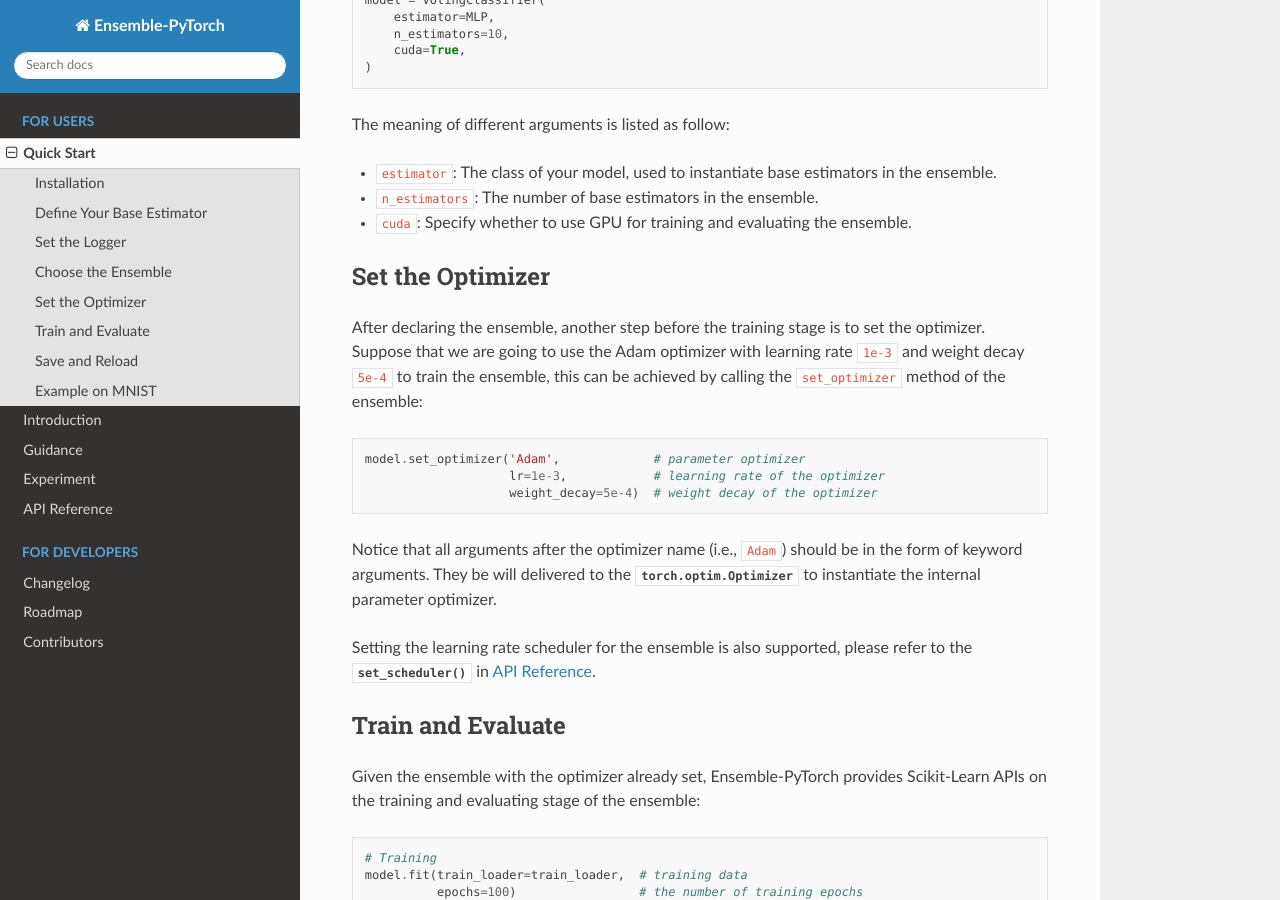
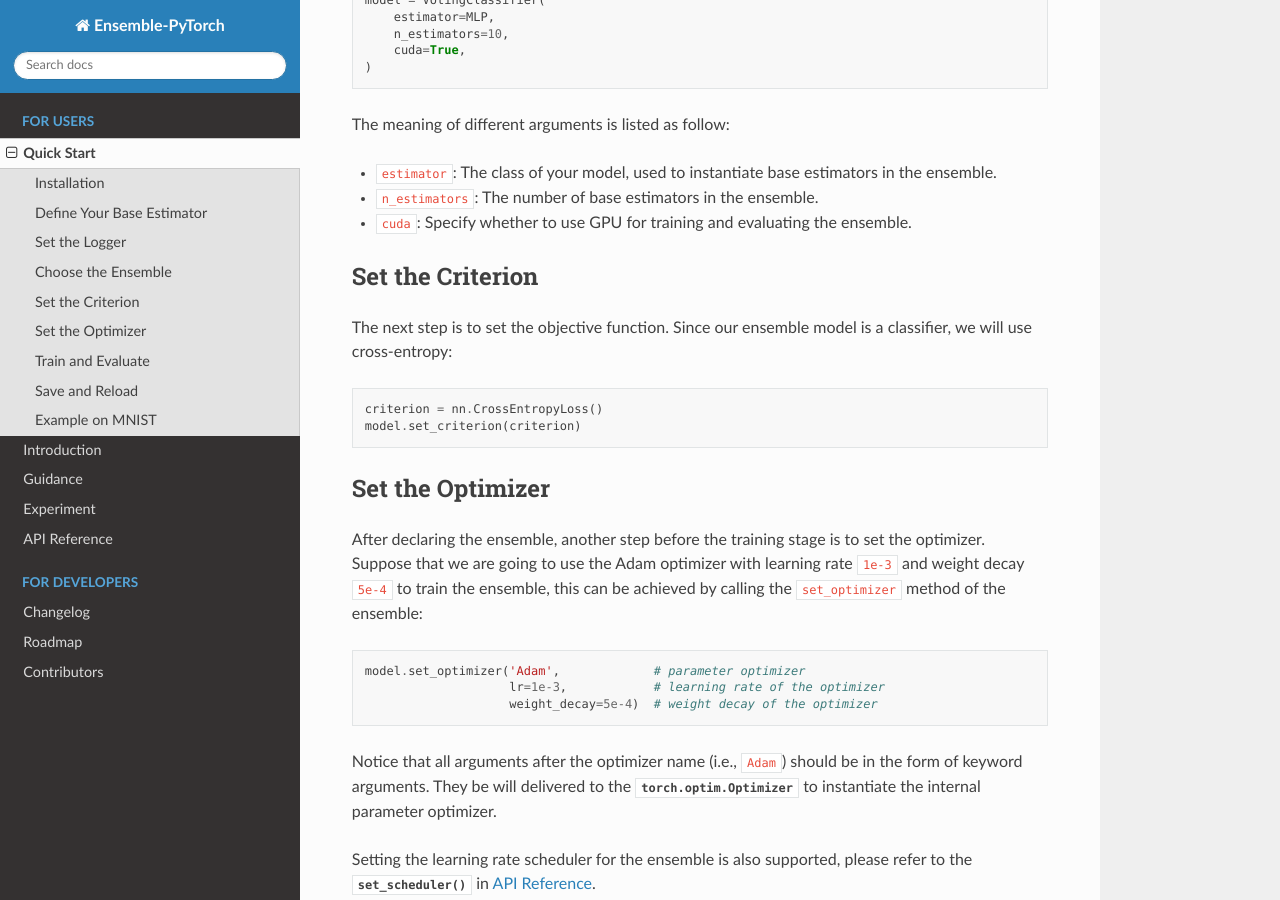
Before and after one commit to TorchEnsemble-Community/Ensemble-Pytorch, a Sphinx documentation site: the page built from docs/quick_start.rst, in a window 1280 px wide and 900 px high, scrolled down 1687 px. Built offline with Sphinx 7.4.7 and the Read the Docs theme 2.0.0, drawn with Linux system fonts in a browser that asks for light colours; pages that are not in the unit, such as notebooks, are missing from menus; some of the changed text lies outside the part shown.

Commit message:
feat: support arbitrary training criteria (update docs to include  step)

```diff
--- a/docs/index.rst
+++ b/docs/index.rst
@@ -34,6 +34,9 @@ Example
       estimator=base_estimator,               # here is your deep learning model
       n_estimators=10,                        # number of base estimators
   )
+  # Set the criterion
+  criterion = nn.CrossEntropyLoss()           # training objective
+  ensemble.set_criterion(criterion)
 
   # Set the optimizer
   ensemble.set_optimizer(
--- a/docs/quick_start.rst
+++ b/docs/quick_start.rst
@@ -81,6 +81,17 @@ The meaning of different arguments is listed as follow:
 * ``estimator``: The class of your model, used to instantiate base estimators in the ensemble.
 * ``n_estimators``: The number of base estimators in the ensemble.
 * ``cuda``: Specify whether to use GPU for training and evaluating the ensemble.
+
+Set the Criterion
+-----------------
+
+The next step is to set the objective function. Since our ensemble model is a classifier, we
+will use cross-entropy:
+
+.. code-block:: python
+
+    criterion = nn.CrossEntropyLoss()
+    model.set_criterion(criterion)
 
 Set the Optimizer
 -----------------
@@ -180,6 +191,10 @@ The script below shows an example on using VotingClassifier with 10 MLPs for cla
         cuda=True,
     )
 
+    # Set the criterion
+    criterion = nn.CrossEntropyLoss()
+    model.set_criterion(criterion)
+
     # Set the optimizer
     model.set_optimizer('Adam', lr=1e-3, weight_decay=5e-4)
 
```
